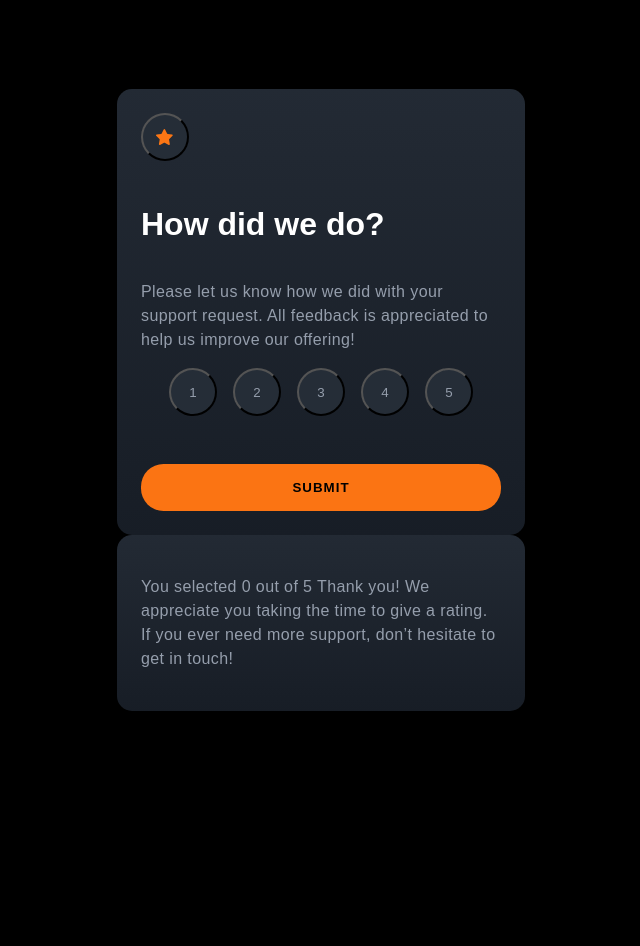
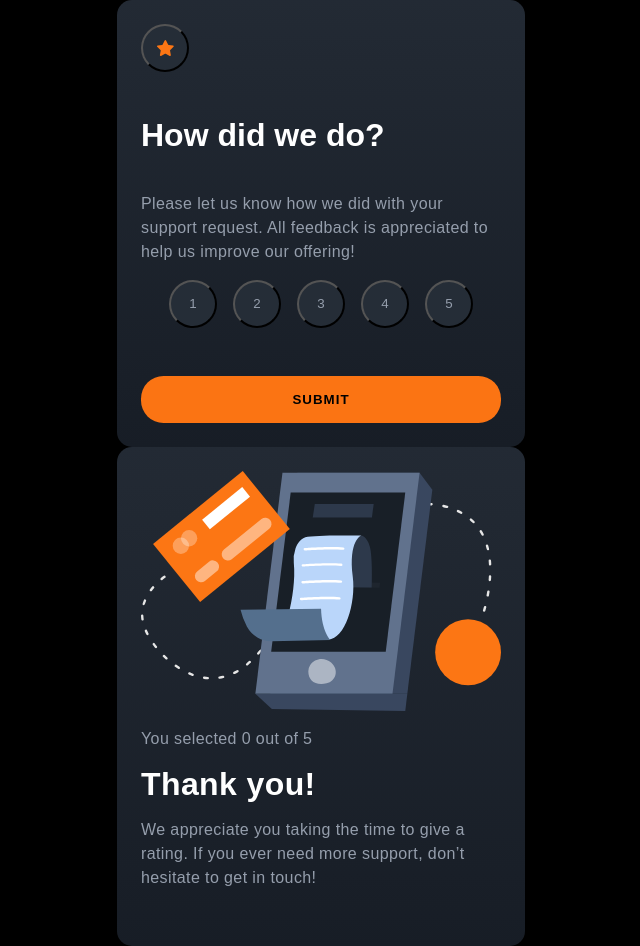
Before and after one commit to asephkhan/interactive-rating-component-main, a React (Vite) app: page / in a window 1280 px wide. Shown: the whole page, without its empty margins (319-959 px from the left). Before the commit the page ends 800 px from the top, so only its background shows below. Built offline with nearby package versions, Linux system fonts and the light colour scheme.

Commit message:
imported image

```diff
--- a/src/App.jsx
+++ b/src/App.jsx
@@ -1,5 +1,6 @@
 import { useState } from "react";
 import iconStar from "./assets/images/icon-star.svg";
+import thankyouimage from "./assets/images/illustration-thank-you.svg"
 import "./App.css";
 
 const Circle = ({ children, onClick, selectedValue }) => {
@@ -45,17 +46,20 @@ const Card = ({ selected, onSelect }) => {
   );
 };
 
-const ThankYouCard = ({selected}) => {
+const ThankYouCard = ({ selected }) => {
   return (
-      <div className="card">
+    <div className="card">
+      <img src={thankyouimage} alt="" />
+      <p>
+        You selected {selected} out of 5<h1>Thank you!</h1>{" "}
         <p>
-          You selected {selected} out of 5 Thank you! We appreciate you taking
-          the time to give a rating. If you ever need more support, don’t
-          hesitate to get in touch!
+          We appreciate you taking the time to give a rating. If you ever need
+          more support, don’t hesitate to get in touch!
         </p>
-      </div>
-  )
-}
+      </p>
+    </div>
+  );
+};
 
 function App() {
   const [selected, setSelected] = useState(0);
```
